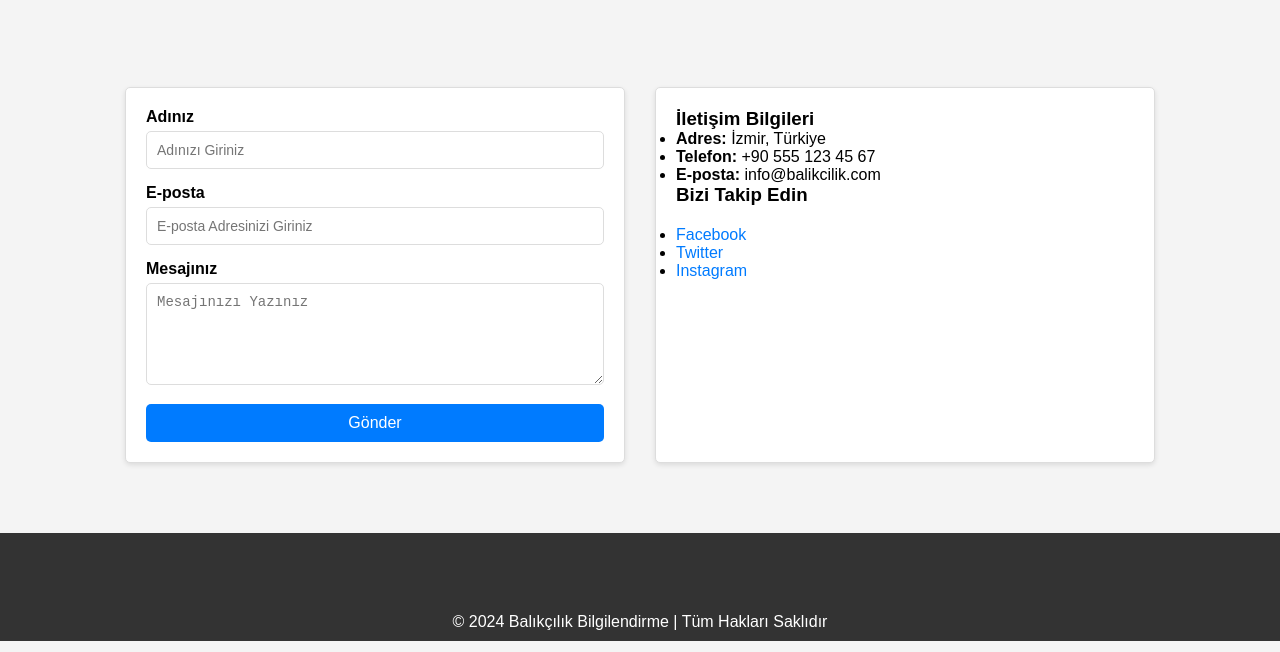
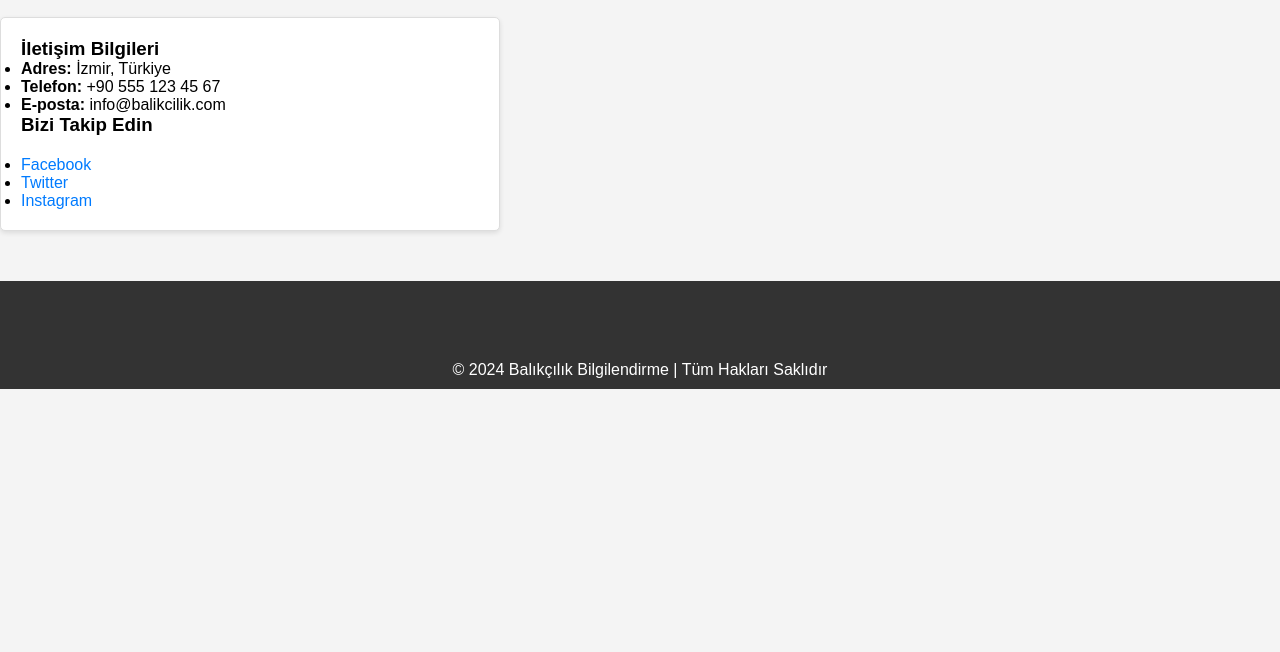
Before and after one commit to AhmethanAbaci/web_Tabanli, a plain HTML site: page contact.html in a window 1280 px wide. Shown: the part 148-800 px from the top of the page. Drawn offline with Linux system fonts and the light colour scheme.

Commit message:
Update contact.html

```diff
--- a/contact.html
+++ b/contact.html
@@ -168,26 +168,7 @@
         </div>
     </header>
 
-    <!-- İletişim İçeriği -->
-    <section class="contact-content">
-        <div class="contact-form-section">
-            <!-- İletişim Formu -->
-            <form action="submit_form.php" method="post" class="contact-form">
-                <div class="form-group">
-                    <label for="name">Adınız</label>
-                    <input type="text" id="name" name="name" placeholder="Adınızı Giriniz" required>
-                </div>
-                <div class="form-group">
-                    <label for="email">E-posta</label>
-                    <input type="email" id="email" name="email" placeholder="E-posta Adresinizi Giriniz" required>
-                </div>
-                <div class="form-group">
-                    <label for="message">Mesajınız</label>
-                    <textarea id="message" name="message" placeholder="Mesajınızı Yazınız" rows="5" required></textarea>
-                </div>
-                <button type="submit">Gönder</button>
-            </form>
-        </div>
+
 
         <div class="contact-info-section">
             <!-- İletişim Bilgileri -->
```
